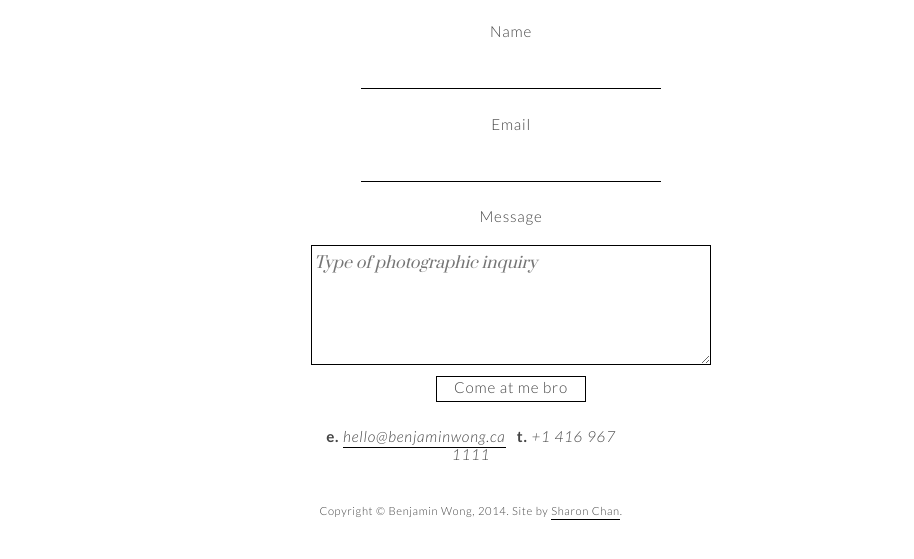
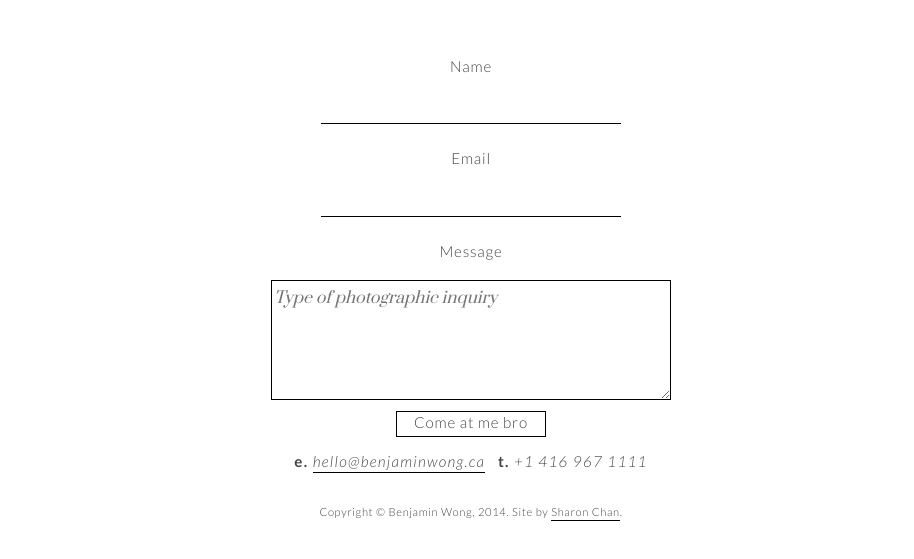
Before and after one commit to shrnchn/benjamin_wong_photography_website, a plain HTML site: page contact.html in a window 1280 px wide. Shown: the part 227-786 px from the top of the page, without its empty margins (169-1083 px from the left). Drawn offline with Linux system fonts and the light colour scheme.

Commit message:
fixed contact form css

```diff
--- a/contact.html
+++ b/contact.html
@@ -46,13 +46,11 @@
                         <input name="submit" type="submit" class="button" value="Come at me bro" />
                     </label>
                 </form>
-
+            </div> <!-- contact_form end -->
                 <p class="contact">
                     <strong>e.</strong> <a href="mailto:hello@benjaminwong.ca"><em>hello@benjaminwong.ca</a></em>&nbsp;&nbsp;
                     <strong>t.</strong> <em>+1 416 967 1111</em>
                 </p>
-
-            </div> <!-- contact_formend -->
         </div>  <!-- content end -->
     </div> <!-- wrapper end -->
 
--- a/style.css
+++ b/style.css
@@ -137,12 +137,6 @@ em {
  	background: url('images/bg01.jpg') no-repeat center;
  	background-size: cover;
  }
-/* .spacer1 {
- 	margin: 110px 0;
- }
- .spacer2 {
- 	margin: 130px 0;
- }*/
  .content {
 	width: 50%;
 	background: white;
@@ -236,7 +230,6 @@ h3 {
 	font-weight: 300;
 	letter-spacing: 0.08rem;
 	text-align: center;
-	padding: 10px;
 }
 	.contact a {
 		text-decoration: none;
@@ -301,8 +294,9 @@ h3 {
       width: 69px;
     }
 .contact_form {
-	width: 50%;
-	margin: 0 auto;
+	width: 100%;
+	margin: 50px auto 0 auto;
+	text-align: center;
 }
 	.contact_form p {
 		color: #444;
@@ -324,8 +318,6 @@ h3 {
 		font-style: italic;
 		text-align: center;
 		margin: 10px auto;
-		position: relative;
-		top: 0px;
 	}
 	input {
 		width: 300px;
```
